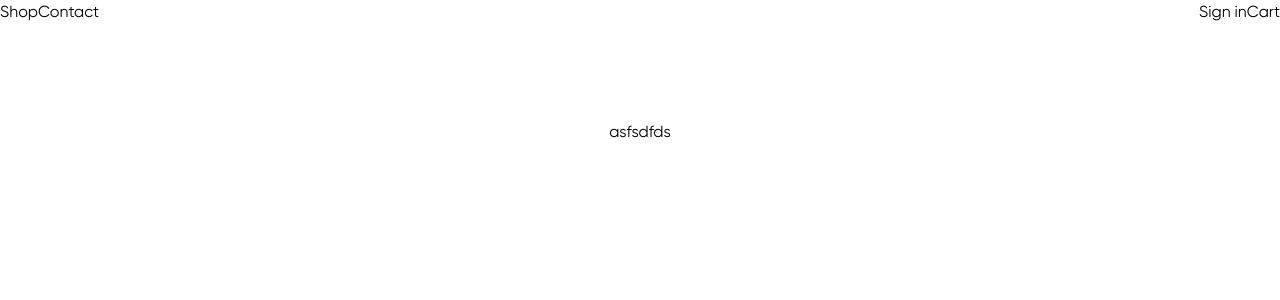
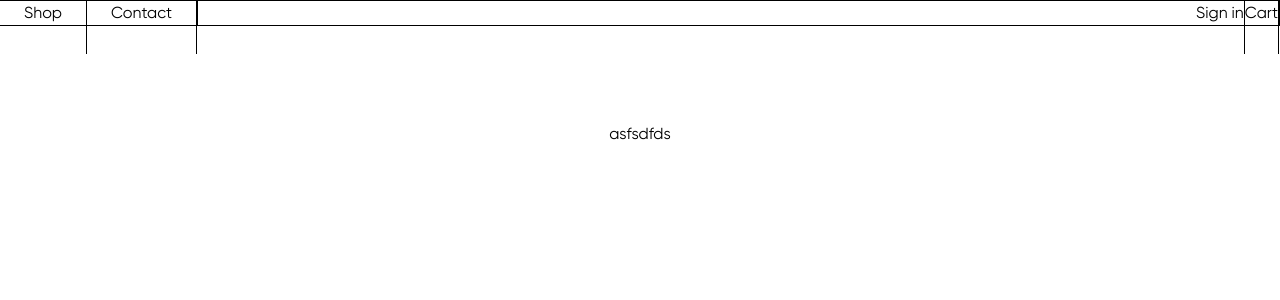
Before and after one commit to ysnitko/flowers-delivery-app, a Next.js app: page / in a window 1280 px wide. Shown: the top 300 px of the page. Built offline with nearby package versions, Linux system fonts and the light colour scheme.

Commit message:
add changes

```diff
--- /dev/null
+++ b/app/components/header.tsx
@@ -0,0 +1,36 @@
+import Link from 'next/link';
+
+export default function Header() {
+  return (
+    <header className="flex justify-between  border-t-[1px] border-b-[1px]  border-black ">
+      <div className="border-r-[1px] border-black">
+        <Link
+          href={'/'}
+          className="py-[32px] px-[24px]  border-r-[1px] border-black h-[100%]"
+        >
+          Shop
+        </Link>
+        <Link
+          href={'/'}
+          className="py-[32px] px-[24px]  border-r-[1px] border-black h-[100%]"
+        >
+          Contact
+        </Link>
+      </div>
+      <div className="border-r-[1px] border-black">
+        <Link
+          href={'/'}
+          className="py-[32px] *:px-[24px] & border-r-[1px] border-black h-[100%]"
+        >
+          Sign in
+        </Link>
+        <Link
+          href={'/'}
+          className="py-[32px] *:px-[24px] & border-r-[1px] border-black h-[100%]"
+        >
+          Cart
+        </Link>
+      </div>
+    </header>
+  );
+}
--- a/app/layout.tsx
+++ b/app/layout.tsx
@@ -1,7 +1,7 @@
 import type { Metadata } from 'next';
 import local from 'next/font/local';
 import { Inter } from 'next/font/google';
-import Link from 'next/link';
+import Header from './components/header';
 import './globals.css';
 
 const inter = Inter({ subsets: ['latin'] });
@@ -27,16 +27,7 @@ export default function RootLayout({
   return (
     <html lang="en">
       <body className={`${gilroy.className} ${inter.className}`}>
-        <header className="flex justify-between">
-          <div>
-            <Link href={'/'}>Shop</Link>
-            <Link href={'/'}>Contact</Link>
-          </div>
-          <div>
-            <Link href={'/'}>Sign in</Link>
-            <Link href={'/'}>Cart</Link>
-          </div>
-        </header>
+        <Header />
         {children}
       </body>
     </html>
--- a/app/user/page.tsx
+++ /dev/null
@@ -1,5 +0,0 @@
-function User() {
-  return <div>Enter</div>;
-}
-
-export default User;
```
